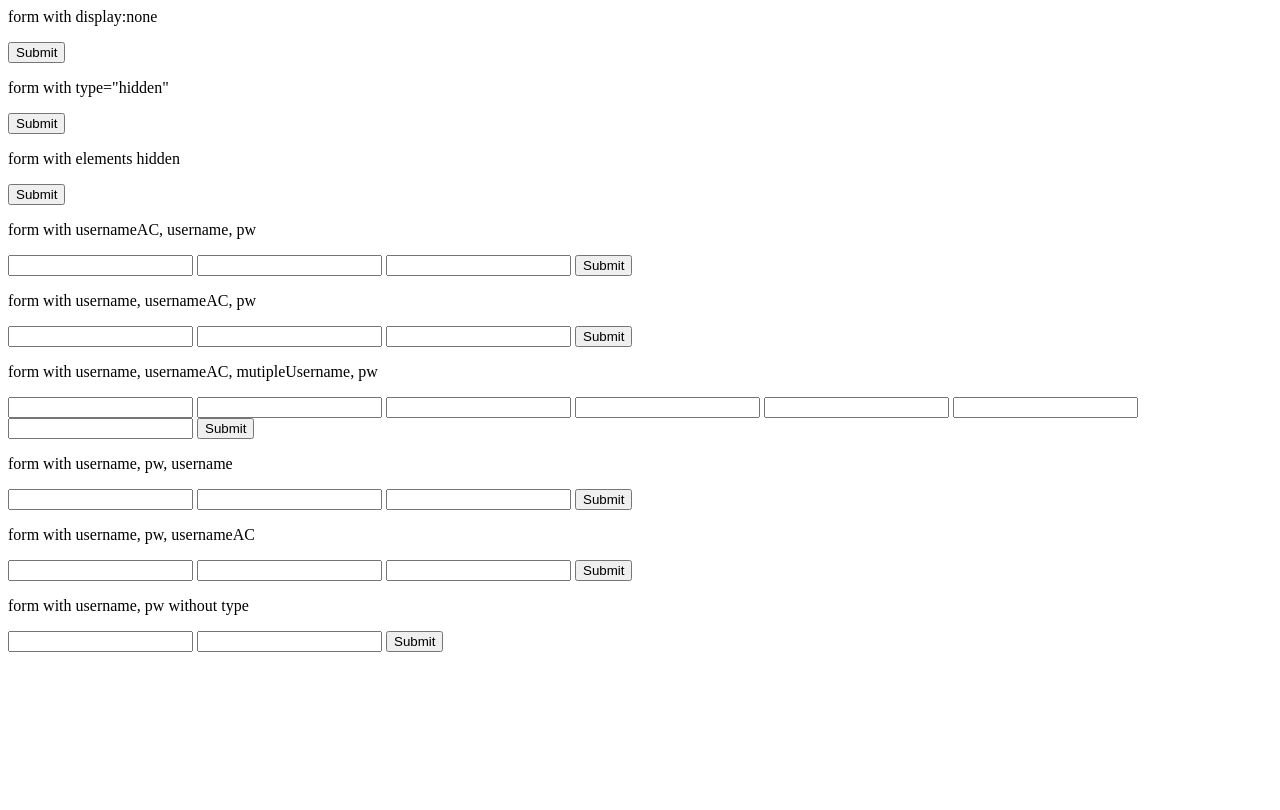
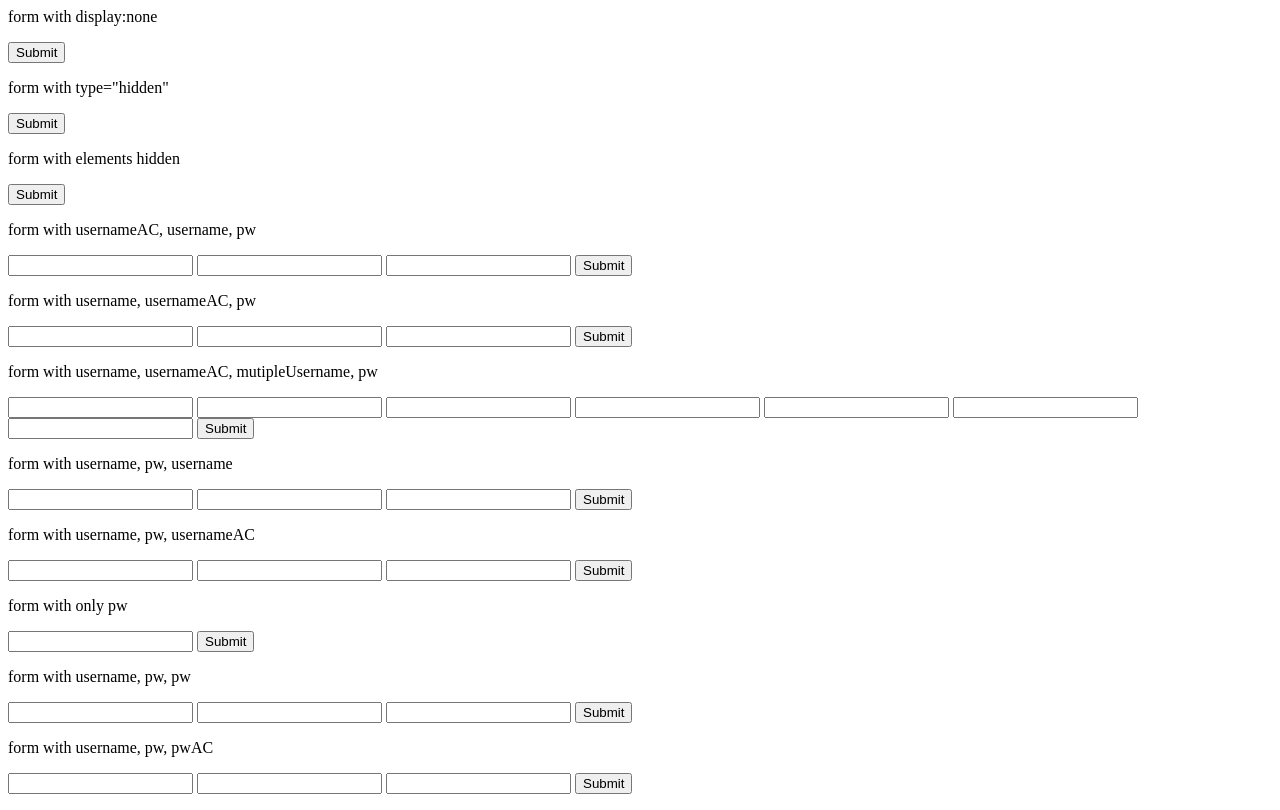
Before and after one commit to 1rneh/1rneh.github.io, a plain HTML site: page index.html in a window 1280 px wide. Drawn offline with Linux system fonts and the light colour scheme.

Commit message:
something

```diff
--- a/index.html
+++ b/index.html
@@ -71,10 +71,27 @@
     <button type="submit">Submit</button>
 </form>
 
-<p>form with username, pw without type</p>
+<p>form with only pw</p>
 <form>
-    <input name="username">
-    <input name="password">
+    <input type="password" name="password">
 
     <button type="submit">Submit</button>
 </form>
+
+<p>form with username, pw, pw</p>
+<form>
+    <input type="text" name="username">
+    <input type="password" name="password">
+    <input type="password" name="password">
+
+    <button type="submit">Submit</button>
+</form>
+
+<p>form with username, pw, pwAC</p>
+<form>
+    <input type="text" name="username">
+    <input type="password" name="password">
+    <input type="password" name="password" autocomplete="password">
+
+    <button type="submit">Submit</button>
+</form>
```
